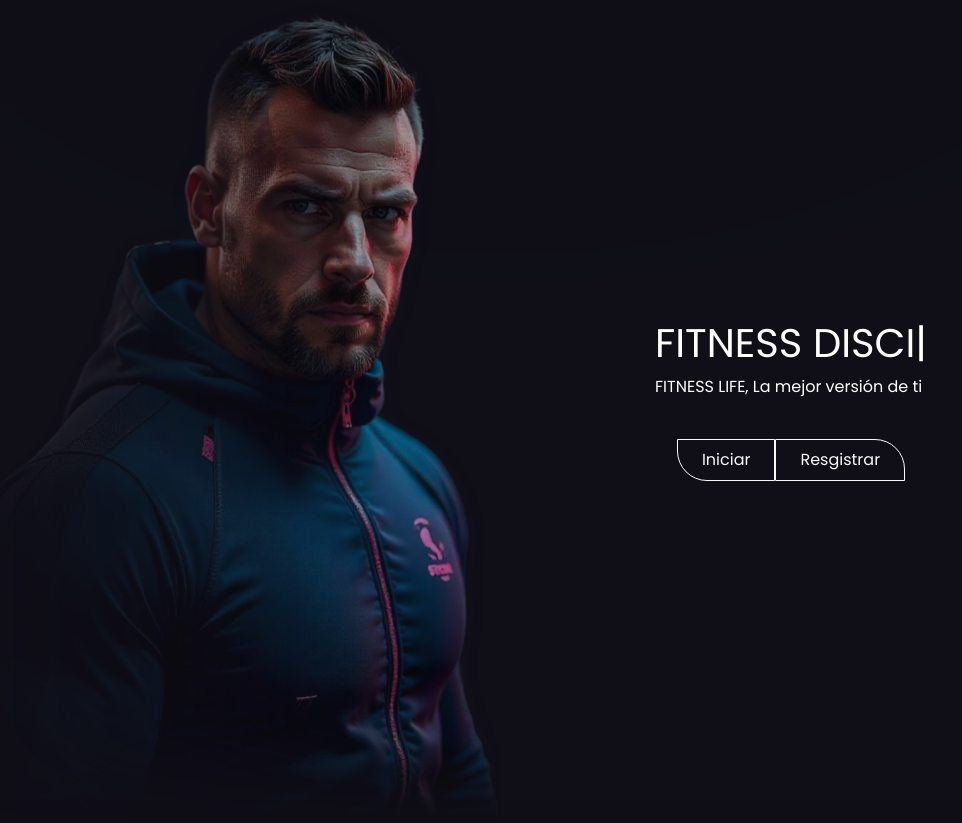
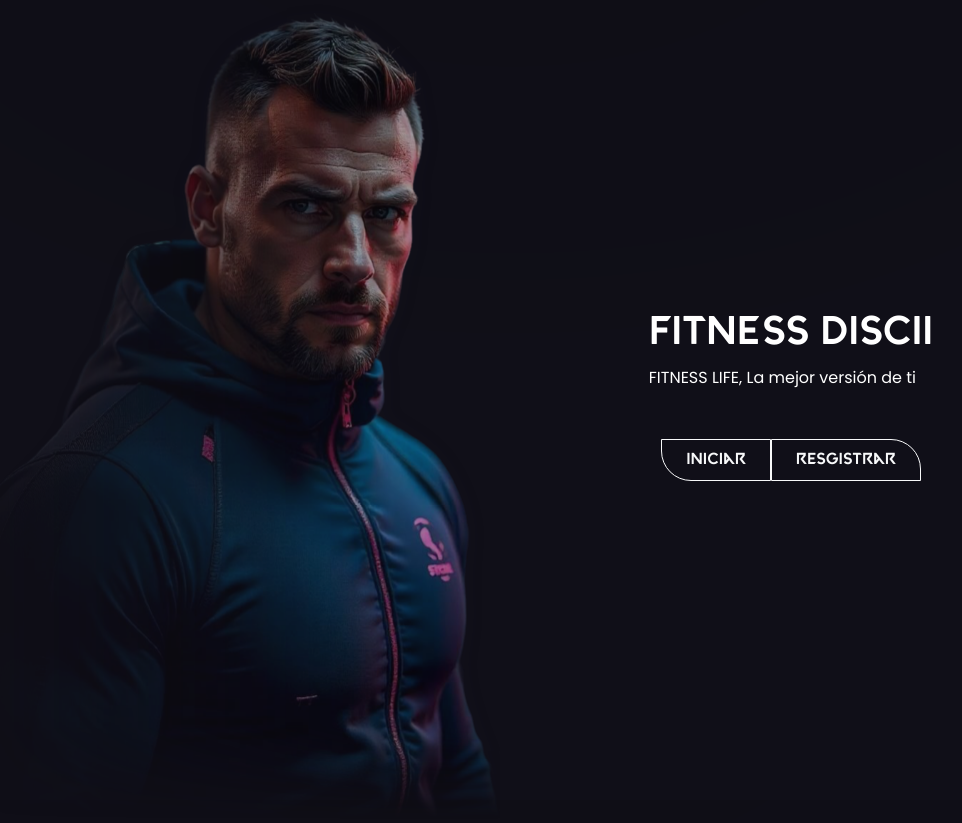
Before and after one commit to Kingroyers/PROYECTOAPP, a PHP site: page /ProyectoAPP/ in a window 1280 px wide. Shown: the whole page, without its empty margins (128-1090 px from the left). Run offline with PHP 8.4, Linux system fonts and the light colour scheme.

Commit message:
mejoras de diseño

```diff
--- a/Controller/loginController.php
+++ b/Controller/loginController.php
@@ -275,13 +275,13 @@ class loginController
             $plan = $resultado['nombre_plan'];
             switch ($plan) {
                 case 'Básico':
-                    echo "<p style='font-size: 30px'>basico</p>";
+                    echo "<p style='font-size: 30px' class='valorant-text'>basico</p>";
                     break;
                 case 'Estándar':
-                    echo "<p style='font-size: 30px'>estandar</p>";
+                    echo "<p style='font-size: 30px' class='valorant-text'>estandar</p>";
                     break;
                 case 'VIP':
-                    echo "<p style='font-size: 30px'>VIP</p>";
+                    echo "<p style='font-size: 30px' class='valorant-text'>VIP</p>";
                     break;
                 default:
                     echo "";
--- a/View/PerfilUsuario.php
+++ b/View/PerfilUsuario.php
@@ -21,7 +21,8 @@
     .letraNombre {
         font-size: 20px;
         font-weight: 300;
-        color: white;
+        -webkit-text-stroke-width: 0.5px;
+        -webkit-text-stroke-color: white;
     }
 </style>
 
@@ -38,7 +39,7 @@
                     ?>
                 </div>
                 <div class="">
-                    <p class="letraNombre" style="margin-left: 14px;"><?php echo $_SESSION['nombre_usuario'] . ' ' . $_SESSION['apellido'] ?> </p>
+                    <p class="letraNombre valorant-text" style="margin-left: 14px;"><?php echo $_SESSION['nombre_usuario'] . ' ' . $_SESSION['apellido'] ?> </p>
                 </div>
             </div>
         </div>
--- a/View/componentes/barraPrincipal.php
+++ b/View/componentes/barraPrincipal.php
@@ -13,7 +13,7 @@ if (session_status() === PHP_SESSION_NONE) {
                 $login->mostrarFotoUsuario();
                 ?>
             </div>
-            <p style="font-size: 15px ;margin-top: 15px;">Hola, <?php echo $_SESSION['nombre_usuario'] . ' ' . $_SESSION['apellido'] ?> </p>
+            <p style="font-size: 15px ;margin-top: 15px;" class="valorant-text">Hola, <?php echo $_SESSION['nombre_usuario'] . ' ' . $_SESSION['apellido'] ?> </p>
         </div>
         <div class="col-6 w-auto position-absolute" style="width: auto; right: 0; top: 26px; cursor: pointer;"><img
                 src="src/img/inconos/BiThreeDotsVertical.png" alt="config" style="width: 24px;"
--- a/index.php
+++ b/index.php
@@ -19,9 +19,9 @@
             </div>
             <div class=" col-lg-6 d-flex flex-column align-items-center justify-content-center p- rounded">
                 <div class=" d-flex  flex-column p-4">
-                    <h1>FITNESS <span id="texto-animado"></span></h1>
-                    <p class="d-none d-md-block z-lg-1 ">FITNESS LIFE, La mejor versión de ti</p>
-                    <div class="d-flex mt-4 justify-content-center">
+                    <h1 class="valorant-text">FITNESS <span id="texto-animado"></span></h1>
+                    <p class="d-none d-md-block z-lg-1">FITNESS LIFE, La mejor versión de ti</p>
+                    <div class="d-flex mt-4 justify-content-center valorant-text">
                         <a href="../ProyectoAPP/View/login.php"><button class="btn btn-outline-light px-4 py-2 rounded-"
                                 style="border-radius:  0 0 0 30px;">Iniciar</button></a>
                         <a href="../ProyectoAPP/View/Register.php"><button
--- a/src/estilos.css
+++ b/src/estilos.css
@@ -4,6 +4,17 @@
   font-weight: normal;
   font-style: normal;
 }
+@font-face {
+  font-family: "Valorant";
+  src: url("fonts/Valorant-Font.woff") format("woff");
+  font-weight: normal;
+  font-style: normal;
+}
+
+.valorant-text {
+      font-family: "Valorant", sans-serif;
+      font-size: 40px;
+    }
 
 body {
   font-family: var(--font-poppins);
@@ -11,6 +22,7 @@ body {
 
 :root {
   --font-poppins: "Poppins", sans-serif;
+  --font-valorant: "Valorant", sans-serif;
   --color-claro: #8689ac;
   --color-2: #587099;
   --color-3: #3f5576;
```
